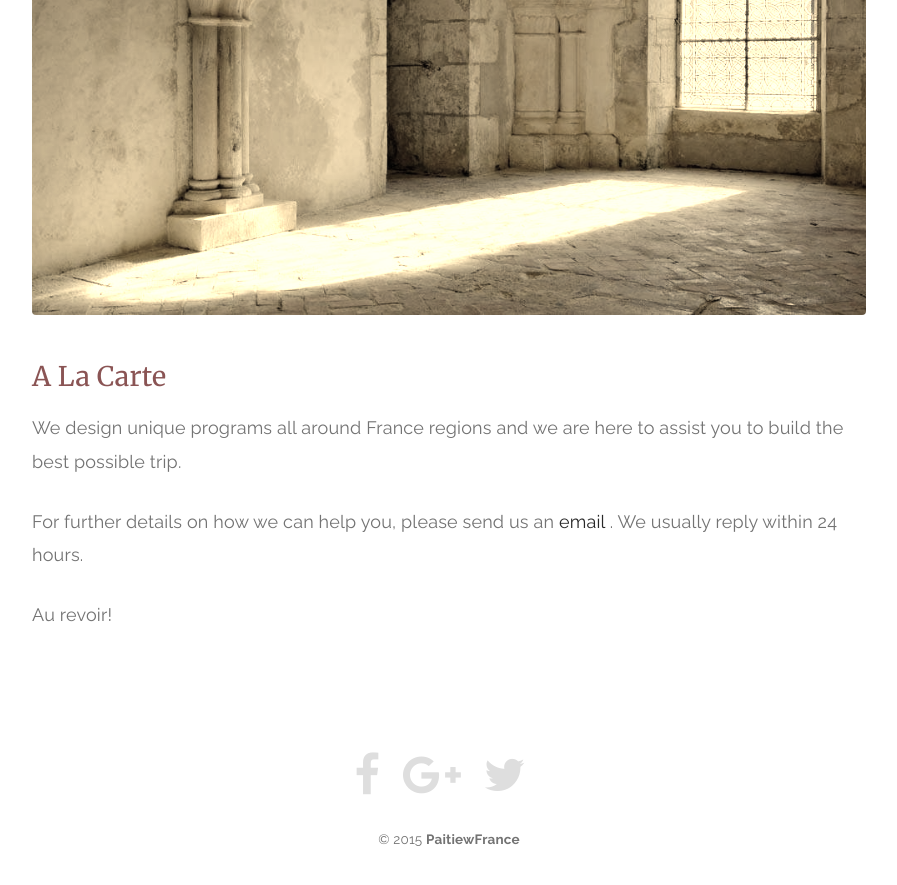
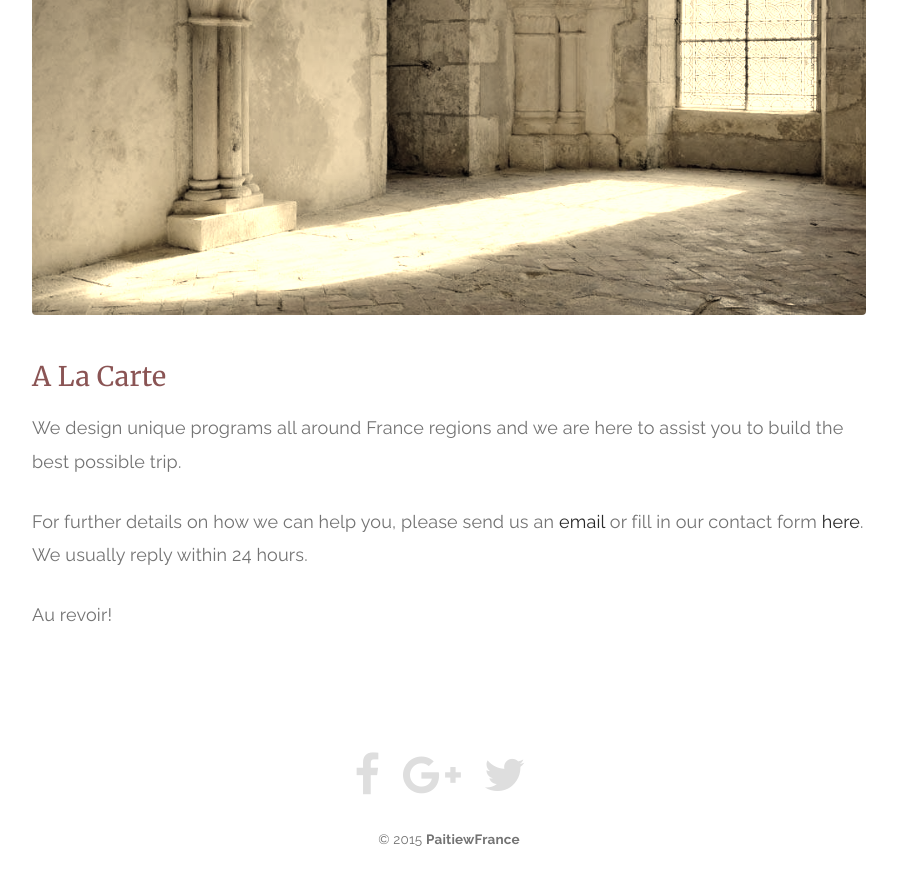
Before and after one commit to paitiewfrance/paitiewfrance.github.io, a Jekyll site: the page built from about.md, in a window 1280 px wide and 900 px high, scrolled down 708 px. Shown: the top 885 px of the window, without its empty margins (191-1088 px from the left). Built offline with Jekyll 4.4.1, drawn with Linux system fonts in a browser that asks for light colours; nearby versions of some CDN libraries.

Commit message:
Update about page

```diff
--- a/about.md
+++ b/about.md
@@ -19,6 +19,6 @@ We are Pookie and Jeff, specialise in designing unique and unseen trips to Franc
 ### A La Carte
 We design unique programs all around France regions and we are here to assist you to build the best possible trip.
 
-For further details on how we can help you, please send us an [email](mailto:paitiewfrance@hotmail.com) . We usually reply within 24 hours.
+For further details on how we can help you, please send us an [email](mailto:paitiewfrance@hotmail.com)  or fill  in our contact form [here](http://paitiewfrance.com/contact). We usually reply within 24 hours.
 
 Au revoir!
```
